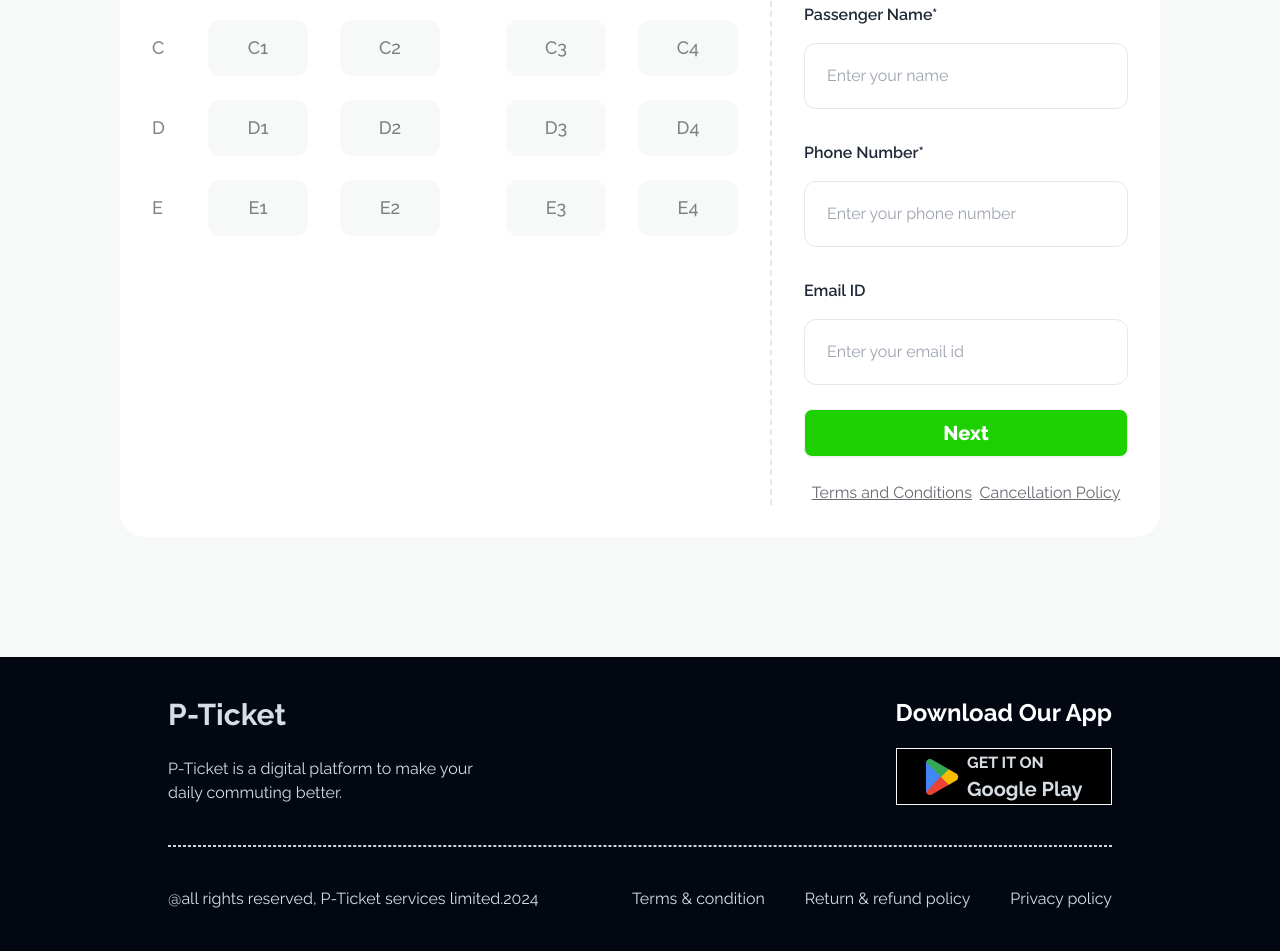
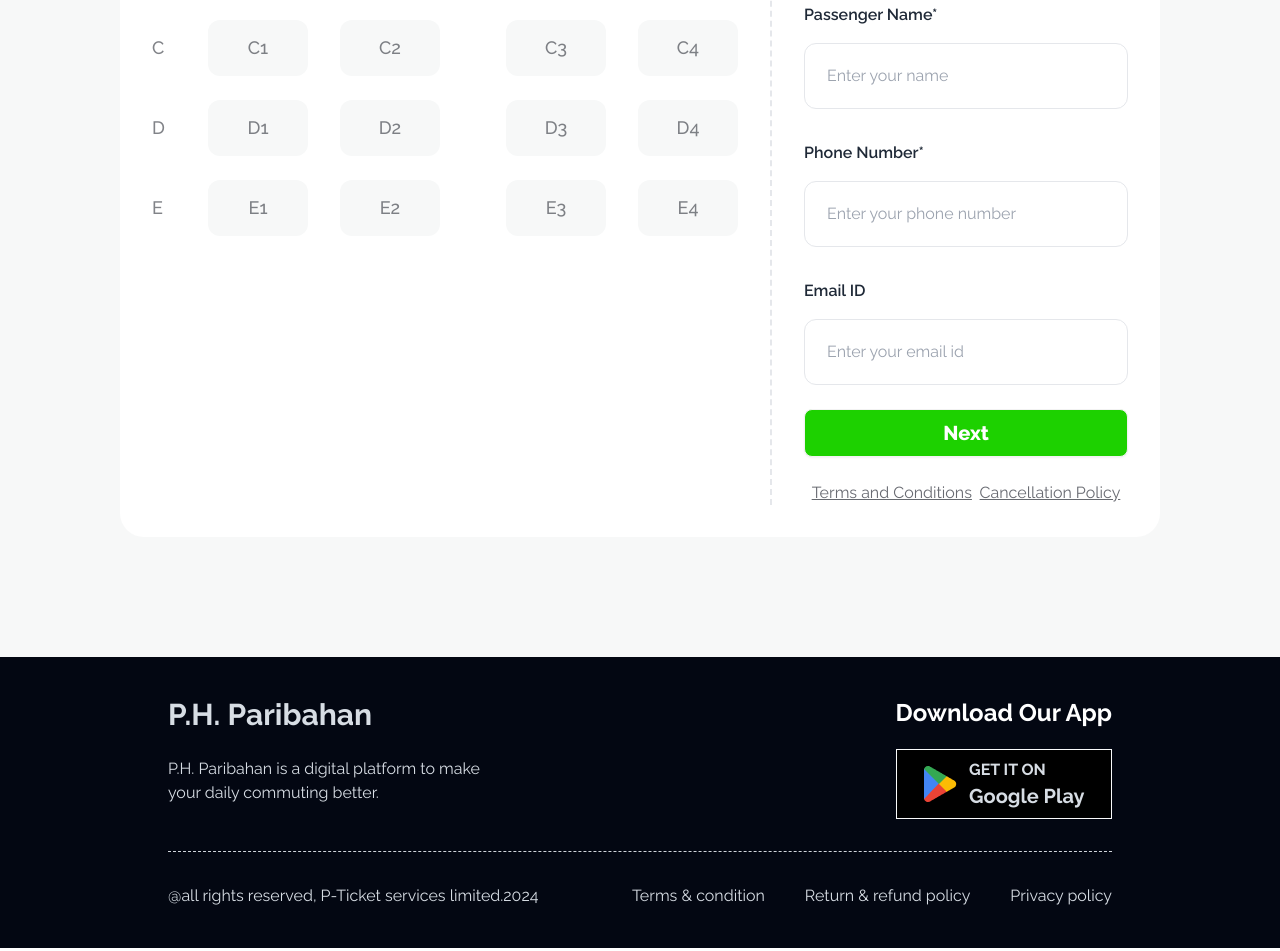
Before and after one commit to anaimjannat/Ticket-Booking, a plain HTML site: page index.html in a window 1280 px wide. Shown: the part 2458-3409 px from the top of the page. Drawn offline with nearby package versions, Linux system fonts and the light colour scheme.

Commit message:
functionality updated

```diff
--- a/index.html
+++ b/index.html
@@ -62,11 +62,7 @@
       <div class="absolute inset-0 flex flex-col justify-center items-center text-center gap-4">
         <h2 class="text-white text-3xl md:text-6xl font-bold mb-2">End-to-End Travel with</h2>
         <h2 class="text-[#1DD100] text-3xl md:text-6xl font-bold mb-2">P.H Paribahan</h2>
-        <p class="text-white text-sm mx-5 md:text-base mt-5 px-3 lg:px-96">Yes, you can run unit tests and view
-          the results
-          directly
-          within the app. The integrated testing features allow for a streamlined.</p>
-
+        <p class="text-white text-sm mx-5 md:text-base mt-5 px-3 lg:px-96">Yes, you can run unit tests and view the results directly within the app. The integrated testing features allow for a streamlined.</p>
         <button class="btn mt-2 lg:mt-4 bg-[#1DD100] border-none text-[#030712] lg:text-xl font-bold font-raleway"><a
             href="#ahr-travel">Buy
             Tickets</a></button>
@@ -403,12 +399,12 @@
     <div class="px-32">
       <div class=" flex justify-between">
         <div class="w-80">
-          <p class="text-3xl font-bold">P-Ticket</p>
-          <p class="mt-6">P-Ticket is a digital platform to make your daily commuting better.</p>
+          <p class="text-3xl font-bold">P.H. Paribahan</p>
+          <p class="mt-6">P.H. Paribahan is a digital platform to make your daily commuting better.</p>
         </div>
-        <div class="grid  gap-4 ">
+        <div class="grid  gap-5 ">
           <h6 class="text-2xl font-bold text-white">Download Our App</h6>
-          <div class="flex border border-1 gap-2 px-2 border-gray-50 items-center justify-center bg-black">
+          <div class="flex border border-1 gap-3 p-2 border-gray-50 items-center justify-center bg-black">
             <div>
               <img src="images/playstore.png" alt="">
             </div>
@@ -419,7 +415,7 @@
           </div>
         </div>
       </div>
-      <div class="my-10 border-dashed border border-gray-300"></div>
+      <div class="border-t border-dashed border-gray-300 my-6 lg:my-8"></div>
       <div class="flex justify-between">
         <div>
           <h1>@all rights reserved, P-Ticket services limited.2024</h1>
--- a/utility.js
+++ b/utility.js
@@ -15,8 +15,3 @@
     elementValue = parseInt(element.innerText);
     return elementValue;
   }
-
-  function setInnerTextWithIdAndValue(elementId, value) {
-    const element = document.getElementById(elementId);
-    element.innerText = value;
-  }
```
